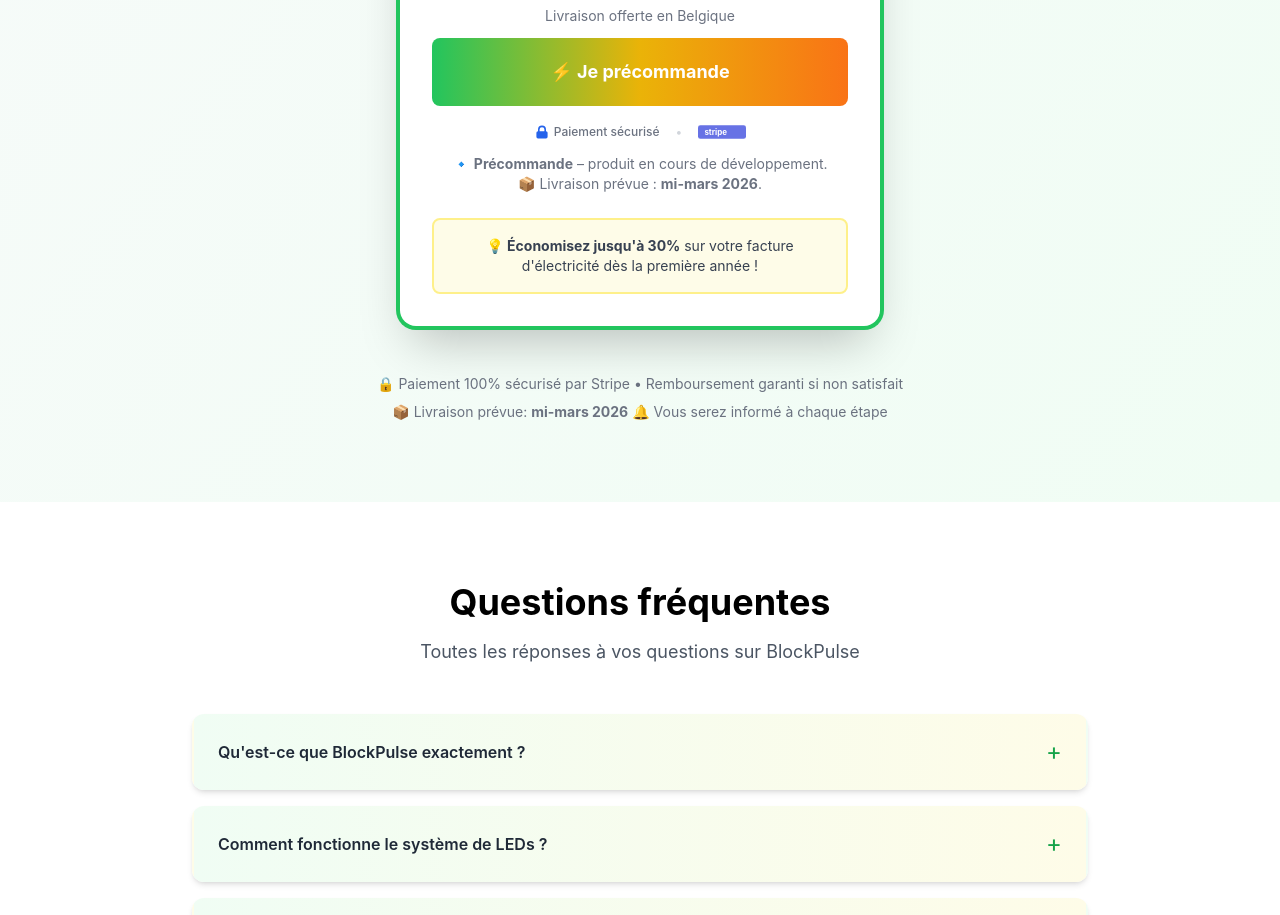
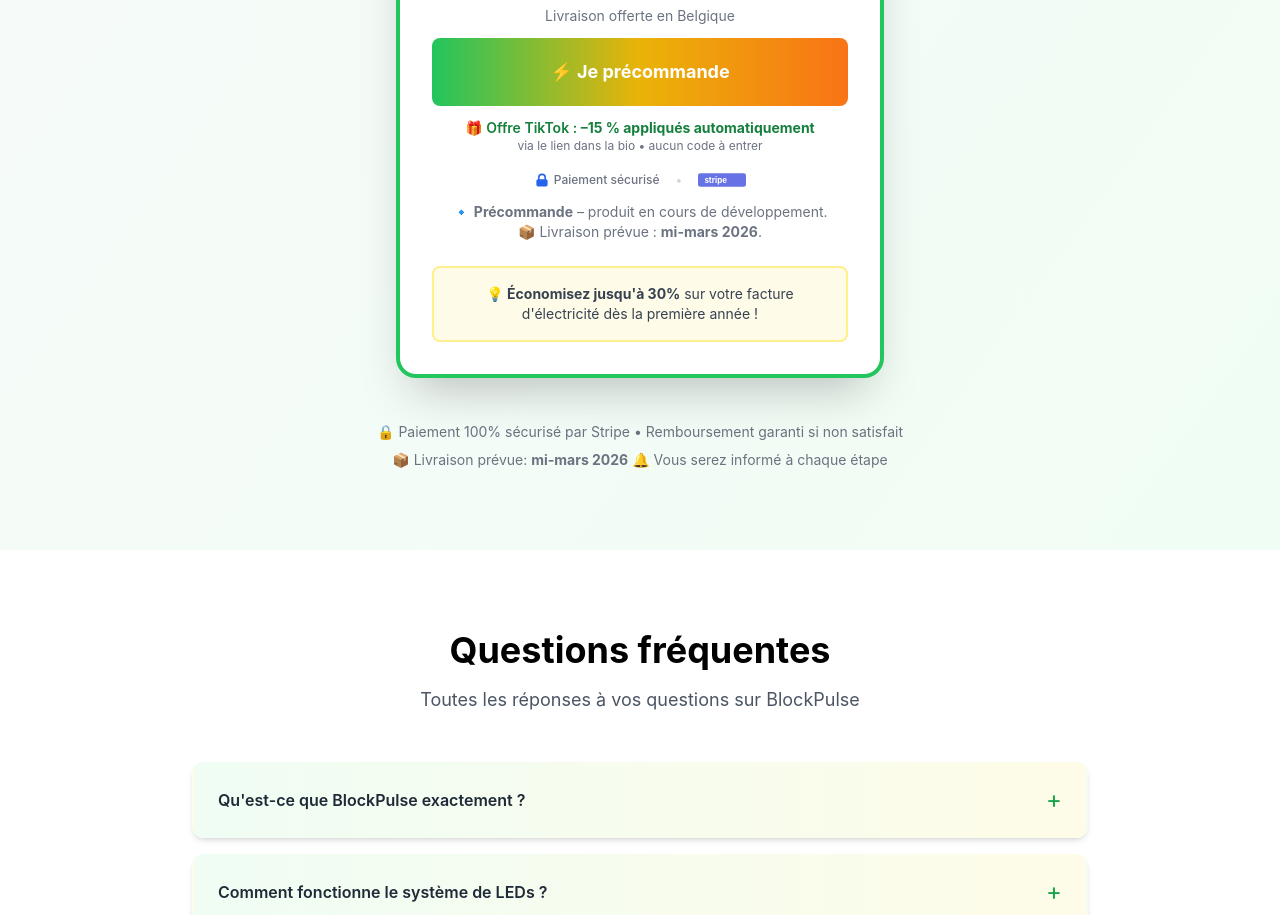
Before and after one commit to cdevl3749/blockpulse-coming-soon, a React (Vite) app: page / in a window 1280 px wide. Shown: the part 3948-4863 px from the top of the page. Built offline with nearby package versions, Linux system fonts and the light colour scheme.

Commit message:
code promo tictokv3

```diff
--- a/src/App.jsx
+++ b/src/App.jsx
@@ -835,6 +835,13 @@ const PricingSection = () => {
             >
               ⚡ Je précommande
             </button>
+
+            <p className="mt-3 text-center text-sm text-green-700 font-semibold">
+              🎁 Offre TikTok : <span className="font-bold">–15 % appliqués automatiquement</span>
+            </p>
+            <p className="text-center text-xs text-gray-500">
+              via le lien dans la bio • aucun code à entrer
+            </p>
 
             {/* AJOUTEZ ICI - Juste après le bouton </button> et avant le <p className="mt-3..."> */}
 
```
